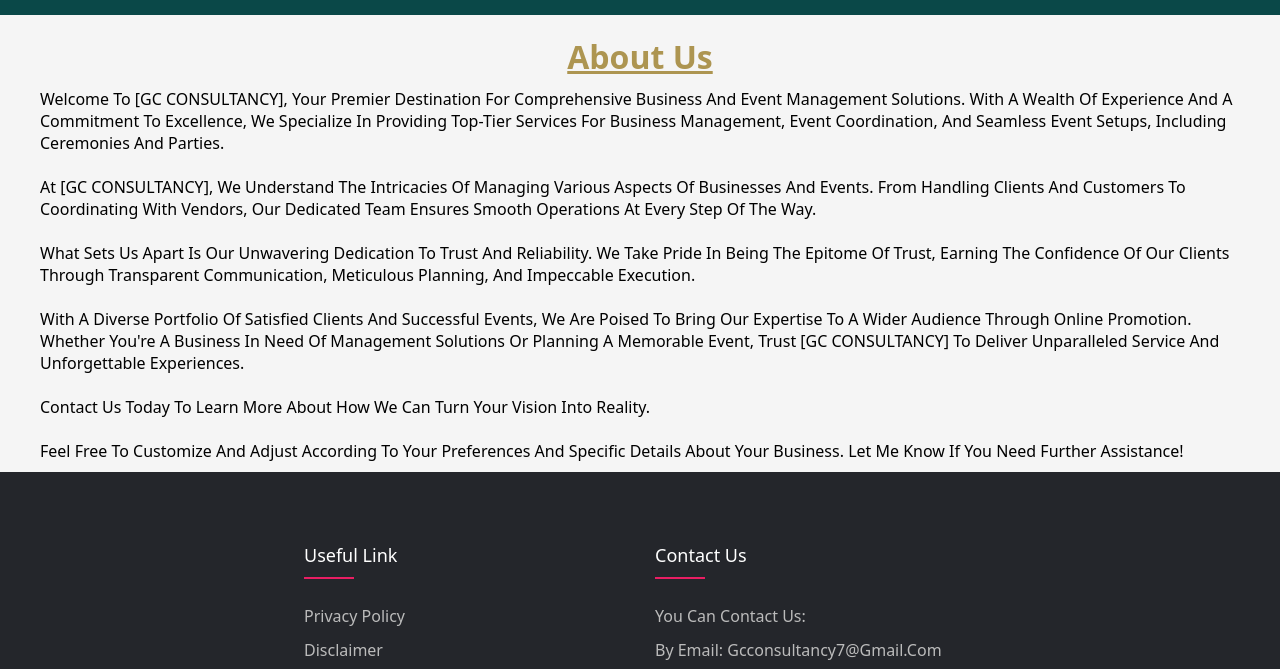
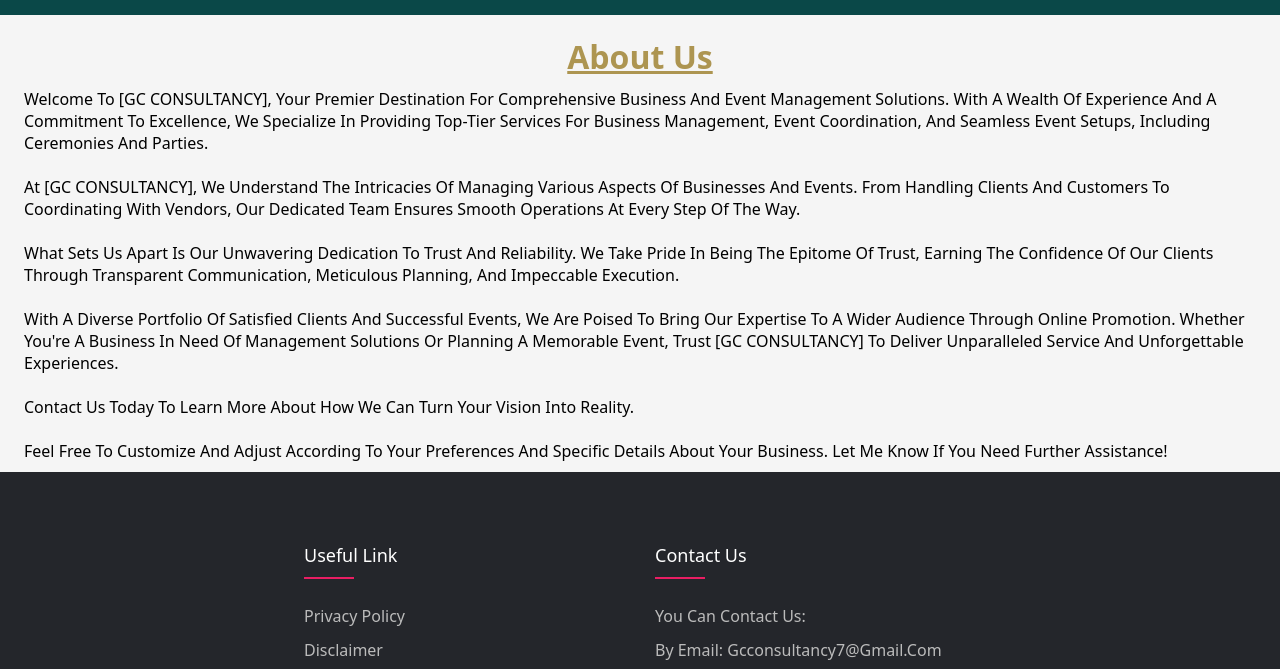
Before and after one commit to GC-Cons/GC-Consultancy, a plain HTML site: page aboutus.html in a window 1280 px wide. Shown: the part 65-734 px from the top of the page. Drawn offline with Linux system fonts and the light colour scheme.

Commit message:
Update aboutus.html
padding change

```diff
--- a/aboutus.html
+++ b/aboutus.html
@@ -34,7 +34,7 @@
         <b><u>About Us</u></b>
       </h1>
     </div>
-    <div class="about_gc_content" style="padding: 10px 5vh">
+    <div class="about_gc_content" style="padding: 10px 3vh">
       <p style="color: black; font-weight: 400">
         Welcome to [GC CONSULTANCY], your premier destination for comprehensive
         business and event management solutions. With a wealth of experience and
```
